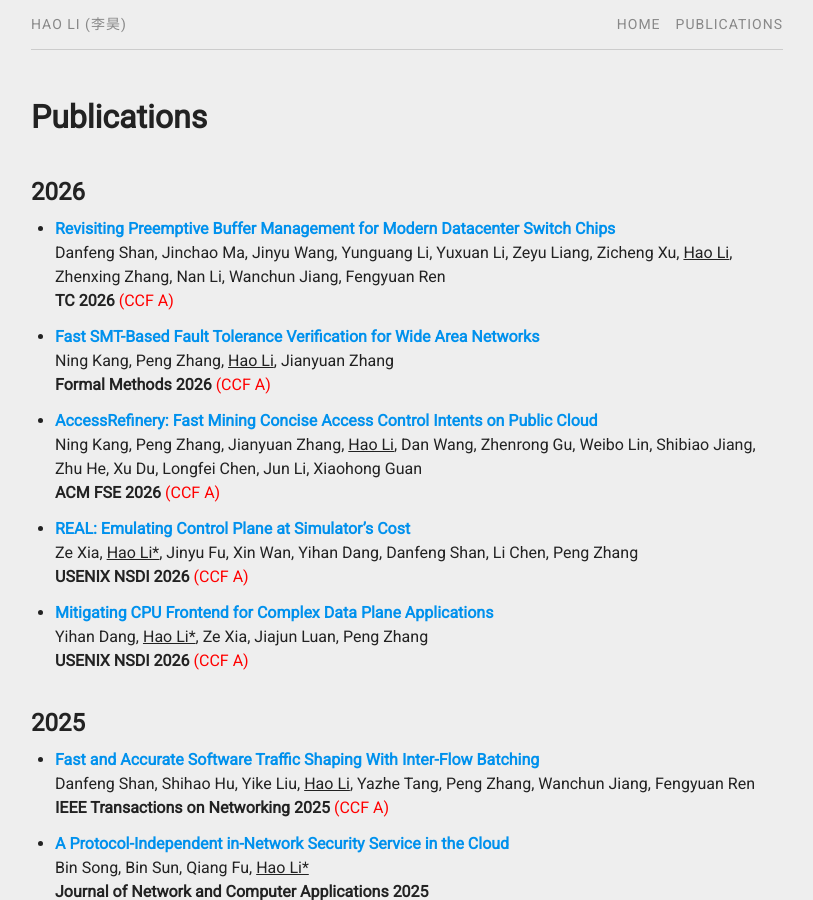
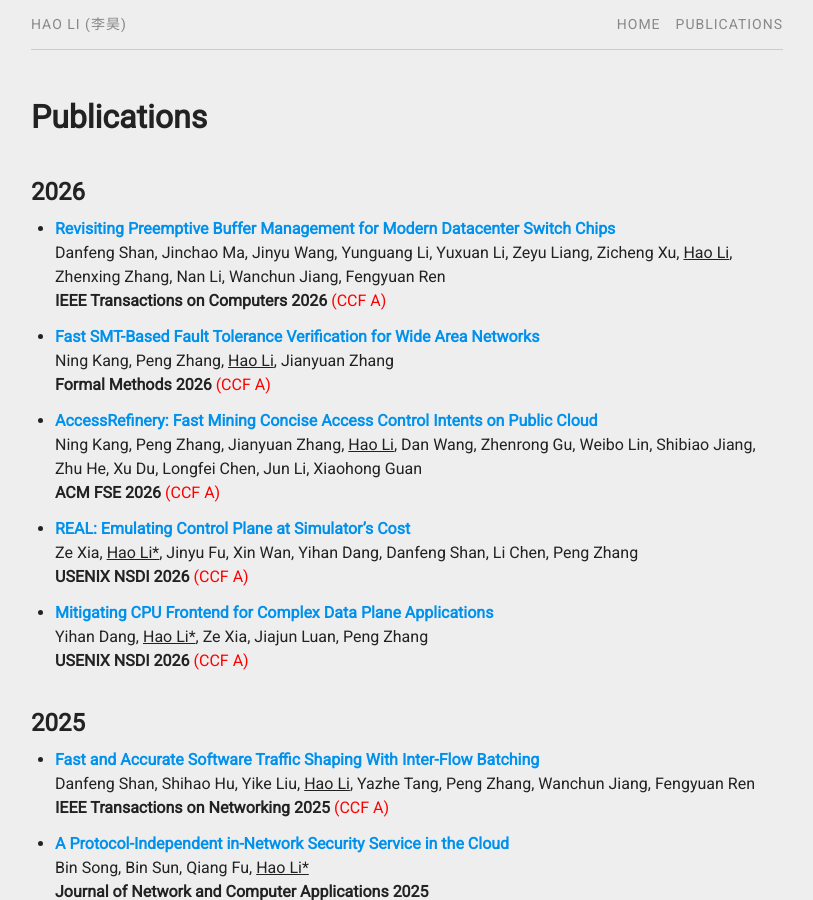
Before and after one commit to aquatoney/aquatoney.github.io, a Jekyll site: the page built from pubs.md, in a window 1280 px wide and 900 px high. Shown: the whole window, without its empty margins (233-1046 px from the left). Built offline with Jekyll 4.4.1, drawn with Linux system fonts in a browser that asks for light colours.

Commit message:
Update abbr.yml

```diff
--- a/_data/abbr.yml
+++ b/_data/abbr.yml
@@ -12,6 +12,9 @@
 
 - full: "Formal Methods"
   abbr: "FM"
+
+- full: "IEEE Transactions on Computers"
+  abbr: "TC"
 
 - full: "ACM CoNEXT"
   abbr: "CoNEXT"
```
